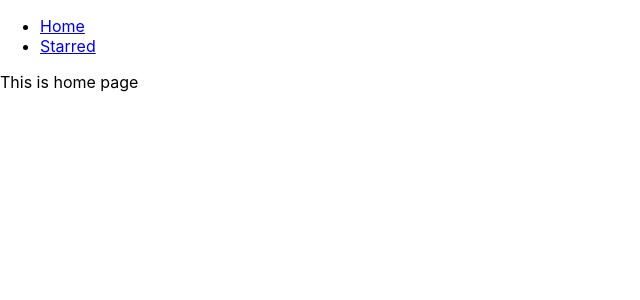
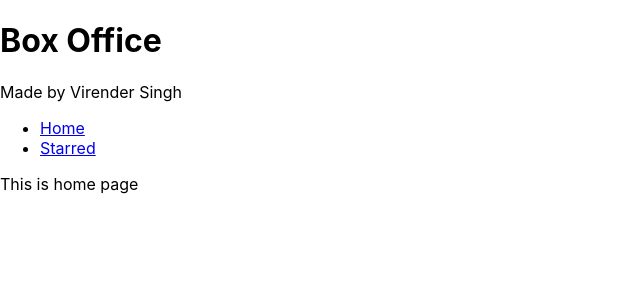
Before and after one commit to virendersingh2772000/Box-Office, a React (Create React App) app: page / in a window 1280 px wide. Shown: the top 300 px of the page, without its empty margins (0-640 px from the left). Built offline with nearby package versions, Linux system fonts and the light colour scheme.

Commit message:
added Main Layout and Title

```diff
--- a/src/App.js
+++ b/src/App.js
@@ -1,14 +1,11 @@
 import React from 'react';
 import { Switch, Route } from 'react-router-dom';
-import Navs from './components/Navs';
+
 import Home from './pages/Home';
 import Starred from './pages/Starred';
 
 function App() {
   return (
-    <div>
-      <Navs />
-
     <Switch>
       <Route exact path="/">
         <Home />
@@ -18,7 +15,6 @@ function App() {
       </Route>
       <Route>404 not found</Route>
     </Switch>
-    </div>
   );
 }
 
--- /dev/null
+++ b/src/components/MainPageLayout.js
@@ -0,0 +1,16 @@
+import React from 'react';
+import Navs from './Navs';
+import Title from './Title';
+
+const MainPageLayout = ({ children }) => {
+  return (
+    <div>
+      <Title title="Box Office" subtitle="Made by Virender Singh" />
+      <Navs />
+
+      {children}
+    </div>
+  );
+};
+
+export default MainPageLayout;
--- /dev/null
+++ b/src/components/Title.js
@@ -0,0 +1,12 @@
+import React from 'react';
+
+const Title = ({ title, subtitle }) => {
+  return (
+    <div>
+      <h1>{title}</h1>
+      <p>{subtitle}</p>
+    </div>
+  );
+};
+
+export default Title;
--- a/src/pages/Home.js
+++ b/src/pages/Home.js
@@ -1,7 +1,8 @@
 import React from 'react';
+import MainPageLayout from '../components/MainPageLayout';
 
 const Home = () => {
-  return <div>This is home page</div>;
+  return <MainPageLayout>This is home page</MainPageLayout>;
 };
 
 export default Home;
```
Lines whose indentation alone changed are shown as unchanged.
